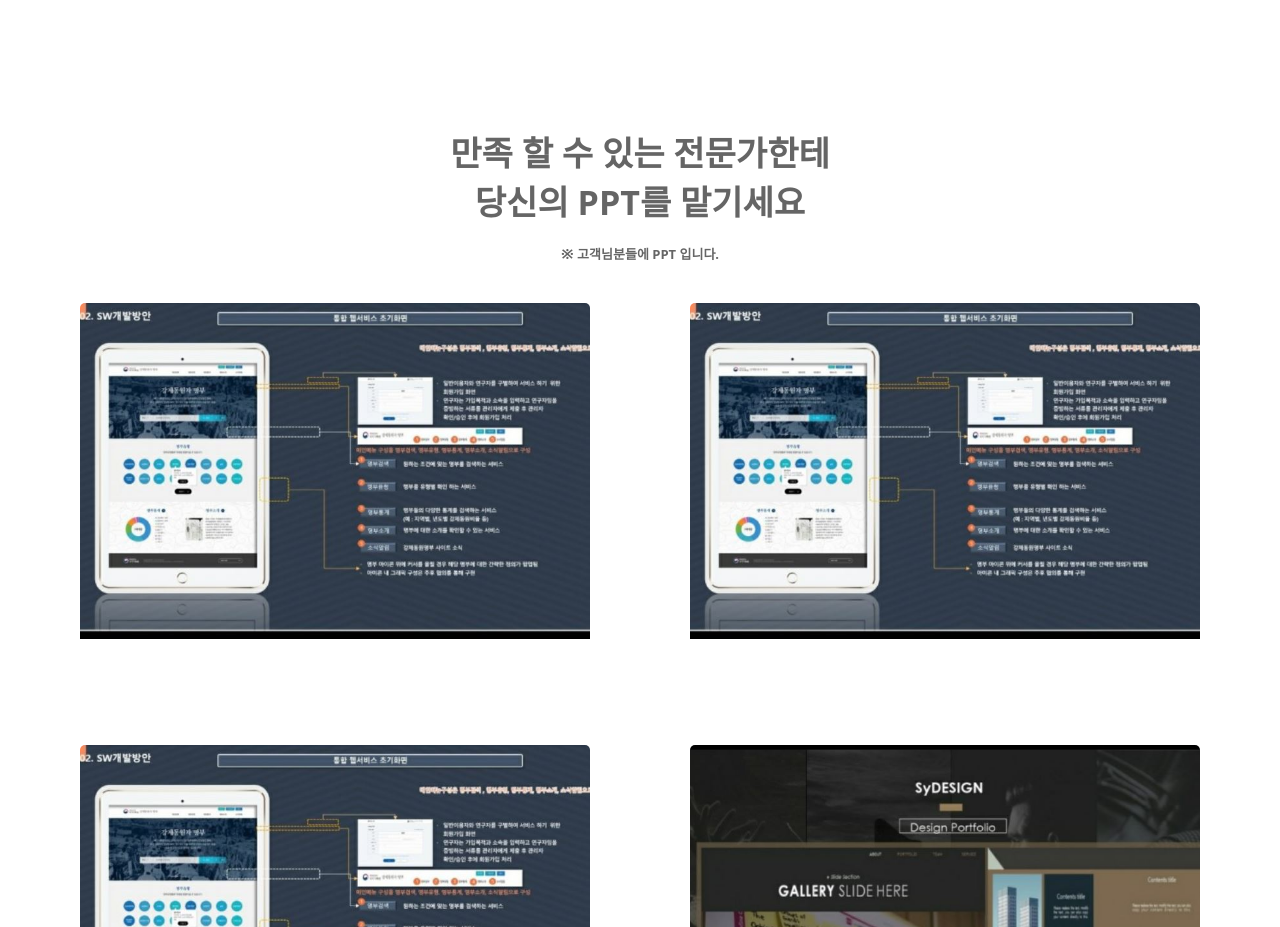
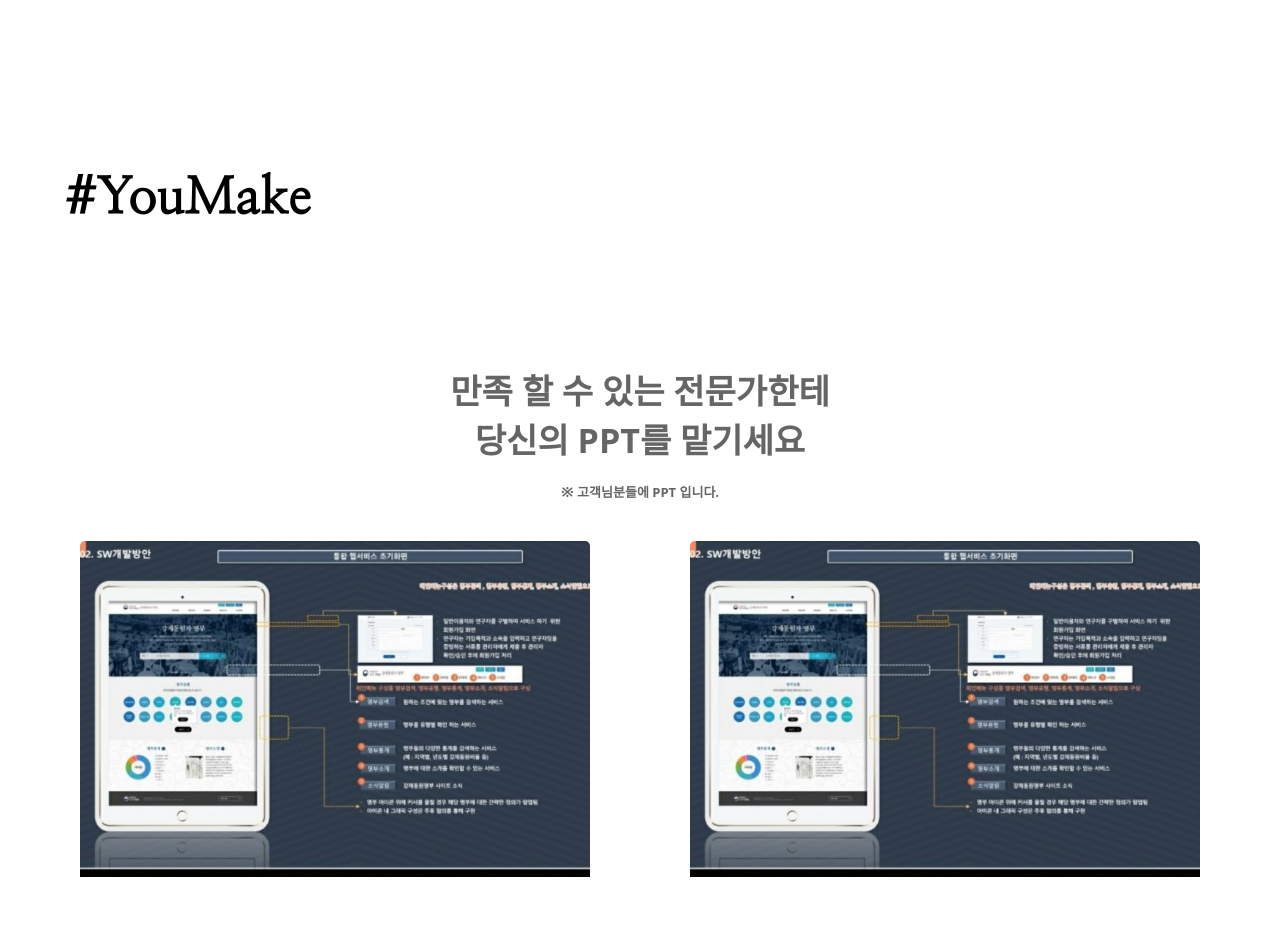
Before and after one commit to Seung-hwan285/2022-02-16-pptWeb, a website with bundled scripts: page public/index.html in a window 1280 px wide. Shown: the part 1806-2733 px from the top of the page. Built offline with nearby package versions, Linux system fonts and the light colour scheme.

Commit message:
feat: home 디자인 수정

```diff
--- a/public/css/home.css
+++ b/public/css/home.css
@@ -128,3 +128,39 @@ main{
     margin-top: -20px;
     margin-bottom: 20px;
 }
+
+
+/*만들 수 있는 제품 예시 소개*/
+.box{
+    display: flex;
+    flex-direction: row;
+    align-items: center;
+
+}
+.box .box-story{
+    margin-top: 32px;
+
+}
+.box .tit{
+    font-size: 50px;
+    line-height: 72px;
+    color: #000;
+    font-weight: bold;
+}
+
+.box .box-slide{
+    position: relative;
+
+}
+.box-item{
+    position: static !important;
+    pointer-events: auto;
+    float: none;
+    width: auto;
+    height: auto;
+    left: 0 !important;
+}
+.box .picture{
+    position: absolute;
+    width: 700px;
+}
--- a/public/index.html
+++ b/public/index.html
@@ -92,10 +92,12 @@
     </section>
 
 
+
+
     <!--home main-->
     <main>
         <!--요금제 소개-->
-        <section class="service selection">
+        <section class="service selection" id="money">
             <div id="inside" class="inside">
                 <div class="row">
                     <h4 style="text-align: center; line-height: 1.4; margin: 0; color:#555;" >
@@ -183,6 +185,32 @@
             </div>
         </section>
 
+    <!--만들 수 있는 제품 예시 소개-->
+        <section class="box selection" id="box">
+            <div class="b2c-box box-story">
+                <div class="box-head">
+                    <h2 class="tit">
+                        <a href="#">#YouMake</a>
+                    </h2>
+                </div>
+
+            </div>
+
+            <div class="box-slide">
+                <div class="box-item slick-active">
+                    <div class="picture">
+                        <span class="img">
+                            <img src="img/design.JPG">
+
+                        </span>
+                    </div>
+
+                </div>
+
+            </div>
+        </section>
+
+
         <!--포트폴리오 소개-->
         <section class="service selection" id="portfolio">
             <div  class="inside">
@@ -268,7 +296,7 @@
 
 <!--footer selection-->
 <footer class="footer">
-    <div class="footer-container">
+    <div class="footer-container" id="footer">
 
 
             <h3 class="footer-title">PPT lab</h3>
--- a/public/js/handle/onHomeScroll.js
+++ b/public/js/handle/onHomeScroll.js
@@ -3,7 +3,23 @@ import {$} from "../utils/querySelector.js";
 export  const onHomeScroll=()=>{
 
         const $header = $('header');
-        console.log(window.scrollY);
+
         $header.classList.toggle('sticky',window.scrollY >0);
 
+
+        const selctions =document.querySelectorAll('section');
+
+        // 스코롤 내릴때마다 값 가져옴
+        const srollY = window.pageYOffset;
+        console.log(srollY);
+
+
+        selctions.forEach((current)=>{
+                console.log(current)
+                let sectionHeight = current.offsetHeight;
+                let sectionTop = current.offsetTop-50;
+                let id = current.getAttribute("id");
+
+
+        });
 }
--- a/public/js/index.js
+++ b/public/js/index.js
@@ -11,7 +11,7 @@ const App=()=>{
     window.addEventListener('scroll',onHomeScroll);
     onClientSlider();
     onHomeSlider();
-    onHomeScroll();
+
 
 }
 
```
Also changed, not shown: public/img/aaa.JPG (added).
